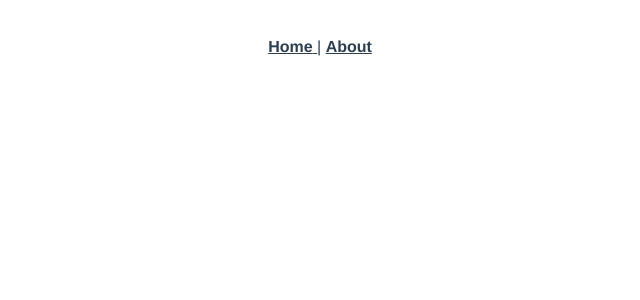
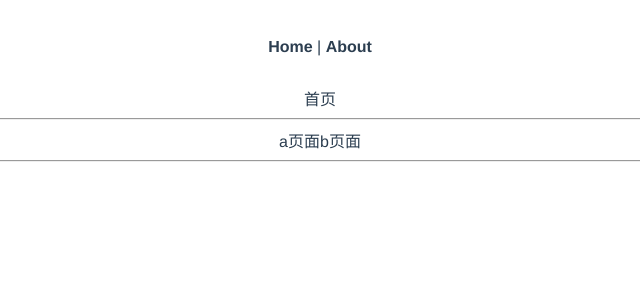
Before and after one commit to guodaStatham999/vueRouter-mySource, a Vue app in the folder vue3-router4/: page / in a window 1280 px wide. Shown: the top 300 px of the page, without its empty margins (320-960 px from the left). Built offline with nearby package versions, Linux system fonts and the light colour scheme.

Commit message:
13级11分钟

```diff
--- a/vue3-router4/src/views/Home.vue
+++ b/vue3-router4/src/views/Home.vue
@@ -21,5 +21,10 @@ export default {
   components: {
     HelloWorld,
   },
+  mounted() {
+    console.log(333);
+    console.log(this.$router)
+    console.log(this.$route)
+  },
 };
 </script>
--- a/vue3-router4/src/vue-router/index.js
+++ b/vue3-router4/src/vue-router/index.js
@@ -4,6 +4,15 @@ import {
 import {
     createWebHistory
 } from './history/html5'
+import {
+    ref,
+    shallowRef,
+    computed,
+    reactive,
+    unref
+} from 'vue'
+import {RouterLink} from './router-link'
+import {RouterView} from './router-view'
 
 // 数据处理 options.routes是用户的配置  难以理解,不好维护,用的时候也不方便
 // / => record{home}
@@ -14,69 +23,235 @@ import {
 // 当用户访问/a的时候 ,就可以去上面表格里去对比,需要渲染某个组件 => 当某个组件还是有父亲的时候,需要还继续查找父,然后渲染父的父. 直到没有父,渲染最外层,一层一层向内渲染.
 
 
+//
 function normalizeRouteRecord(record) {
     return {
         path: record.path, // 用户的路径,这块使用了状态机 解析路径的分数,算出匹配的规则
+        name: record.name,
         meta: record.meta || {},
         // parent:null, //
-        beforeEnter:record.beforeEnter,
-        name:record.name,
-        components:{
-            default:record.component // 循环
+        beforeEnter: record.beforeEnter,
+        components: {
+            default: record.component // 循环
         },
-        children: record.children
+        children: record.children || []
     }
 }
 
-// 格式化一个树
-function craeteRouterMatcher(routes) {
+// 创建一个匹配记录
+function createRouteRecordMatcher(record, parent) {
+    // record中的path 做一些修改 正则的情况,这里不处理正则的处理了
+    let matcher = {
+        path: record.path,
+        record, // record就是原始数据
+        parent,
+        children: []
+    }
+
+    if (parent) {
+        parent.children.push(matcher)
+    }
+
+    return matcher
+}
+
+
+
+// 格式化一个树,作为一个匹配记录
+function createRouterMatcher(routes) {
     // 整个数组都要遍历一遍,有孩子再继续遍历
     let matchers = []
 
-    function addRoute(route) {
-        let normalized = normalizeRouteRecord(route)
-        console.log(normalized);
-
+    function addRoute(route, parent = null) {
+        let normalizedRecord = normalizeRouteRecord(route) // 格式化为一个{}
+        if (parent) { // 如果有父亲,他的路径不能单独使用a  b... 而是 /a  /b
+            normalizedRecord.path = parent.path + normalizedRecord.path
+        }
+        let matcher = createRouteRecordMatcher(normalizedRecord, parent); // 记录的record就是自己
+        if ('children' in normalizedRecord) { // 对象查找 某属性是否在对象里
+            let children = normalizedRecord.children
+            for (let i = 0; i < children.length; i++) {
+                let chi = children[i];
+                addRoute(chi, matcher)
+                // addRoute(route)
+            }
+        }
+        matchers.push(matcher)
     }
     routes.forEach(route => addRoute(route));
 
+
+    function resolve(location){
+        // {path:/,matched:[HomeRecord]}
+        // {path:/a,matched:[HomeRecord,Arecord]} /a的情况下因为有孩子? 所以可以匹配出来两个吗?
+        // 根据对象location解析一个结果
+        let matched = []; // 存储链上的record,每个record是原始记录
+        let path = location.path;
+
+        let matcher =   matchers.find(m=>m.path === path); // matchers是外层的单数组
+
+        while(matcher){
+            matched.unshift(matcher.record); // matched是找他的父级,每次while循环找到以后,都像数组前面插入.就是他的父级
+            matcher = matcher.parent // 继续找父级,并且给matcher从新赋值
+        }
+
+        return {
+            path,
+            matched // 这里是要找到他自己,然后在沿着parent(他爸爸)向上查找,最后把所有的都找出来
+        }
+    }
+    return {
+        addRoute, // 这个是常用的方法,动态添加路由. 这个就是上面的addRoute的方法,只需要告诉是哪个路径,就可以添加到里面去-----------面试经常问-----------
+        // 路由权限,路由动态权限,都是用这个方法. 添加新的路由规则
+
+        resolve, // 这个是解析路由
+    }
+}
+
+// 响应式数据-定义的变量
+let START_LOCATION_NORMALIZED = { // 初始化路由系统中的默认参数
+    //  params,query,meta,name都是有的参数,但是目前只是实现path和matched
+    path: '/',
+    // params:{ // 路径参数
+    // },
+    // query:{ // 查询参数
+    // },
+    matched: [], // 当前路径匹配到的路径
+    // meta,
+    // name
 }
 
 function createRouter({
     history,
     routes
 }) { // 有两个参数,一个history,一个routes
-    console.log(history);
     let routerHistory = history;
     // let routerRoutes = routes; // 格式化路由的配置 => 需要拍平 /a => a组件 /b =>b组件
-    let matcher = craeteRouterMatcher(routes) // 格式化一个树
-    console.log(routes);
+    let matcher = createRouterMatcher(routes) // 格式化一个树
+
+    // 后续改变这个数据的value,就可以更新视图
+    let currentRoute = shallowRef(START_LOCATION_NORMALIZED); // shallow不会再次包裹里面的对象为proxy了
+
+    // 解析这个路径 有可能是字符串,有可能是对象 to='/' to={path:/}
+    function resolve(to){ // 使用的是外层的matcher里的resolve功能
+        if(typeof to =='string'){ // 如果是字符串,就把他们统一成为一个对象,这样后面方便编程序
+            return  matcher.resolve({path:to})
+        }else{
+            // 暂时写的都是字符串,不写对象的形式
+            return  matcher.resolve(to) // 如果是对象,就不用包裹起来
+
+        }
+    }
+
+    let ready;
+    function markAsReady(){ // 标记是否是第一次渲染,渲染完成后,就不会继续触发了
+        if(ready)return // 节流,只会初始化一次.
+        ready = true
+        routerHistory.listen((to)=>{ // 监听到路径变化(页面的前进后退点击事件)后,解析路径,判断路径,修改路径
+            let targetLocation = resolve(to); // 解析要去的路径, 可以匹配出多个父级
+            let from = currentRoute.value;
+            finalizeNavigation(targetLocation,from,true) // 在切换前进后退,是替换模式,不是push模式
+        })
+    }
+    function finalizeNavigation(to,from,replace){ // 来去,路由钩子
+        // 第一次就调用replace,第二次就是push,但是后来发现bug,一直使用push无法返回 原因: 是前进/后退的时候使用replace模式,才能前进后退. push无法使用前进后退
+        if(from === START_LOCATION_NORMALIZED|| replace){
+            routerHistory.replace(to.path)
+        }else{ // 第二次跳转要记录路径,使用push
+            routerHistory.push(to.path)
+        }
+        currentRoute.value = to; // 更新最新的路径,因为已经跳转了,要修改本地记录
+        console.log(currentRoute.value);
+
+
+
+        // 如果是初始化,还需要注入一个listen 去监听currentRoute.value,这样数据在前进/后退变化后,可以重新渲染视图
+        markAsReady()
+    }
+
+    function pushWithRedirect(to){
+        // 通过路径to 去匹配到对应的记录,更新currentRoute里的值
+        // 根据路径去做一个解析,解析出来路径
+        let targetLocation = resolve(to); // 解析出来要去的地方
+
+        let from = currentRoute.value; // 解析出来从哪里来
+        // 根据是不是第一次,来决定是push还是replace. 因为第一次使用push还要去掉/的初始化路径
+        finalizeNavigation(targetLocation,from)
+
+        // 可以实现路由的钩子, 在条赚钱我们可以做路由的拦截
+
+    }
+
+    function push(to){
+        return pushWithRedirect(to)
+    }
+
     let router = {
+        push,
+        replace(){
+
+        },
         // 路由的核心是: 页面切换,重新渲染
         install(app) { // 传入一个app,
-            console.log(app, '路由的安装');
+
+
+            // 兼容vue2的写法
+            app.config.globalProperties.$router = router; // 放入的是本身let router =
+            Object.defineProperty(app.config.globalProperties,'$route',{
+                enumerable:true,
+                get:()=>unref(currentRoute) // 把ref里的值结构出来使用
+                // get:()=>currentRoute.value // 常规写法
+            })
+
+
+
+            let reactiveRoute = {} // 这个就是$route?
+            for (let key in START_LOCATION_NORMALIZED) {
+                reactiveRoute[key] = computed(() => currentRoute.value[key]) // 计算属性必须基于一个响应式属性,所以只有上面shallowRef以后才能使用computed
+            }
+
+            // vue3的provide是可以把响应式数据提供到组件上,所有子组件只需要inject就可以使用
+            app.provide('router',router)
+            app.provide('route location',reactive(reactiveRoute)) // 名字叫啥都行,只要inject的时候名字对应就可以
+
 
 
             // 路由初始化挂载需要有router-link和router-view两个全局组件,所以在此处挂载
-            app.component("RouterLink", {
-                setup: (props, {
-                    slots,
-                    attrs,
-                    emit,
-                    expose
-                }) => () => < a href = "" > {
-                    slots.default && slots.default()
-                } < /a>
-            })
-            app.component("RouterView", {
-                setup: (props, {
-                    slots,
-                    attrs,
-                    emit,
-                    expose
-                }) => () => < div > < /div>
-            })
+            app.component("RouterLink", RouterLink
+            // { // 这些是原生使用方法
+            //     setup: (props, {
+            //         slots,
+            //         attrs,
+            //         emit,
+            //         expose
+            //     }) => () => < a > {
+            //         slots.default && slots.default()
+            //     } </a>
+            // }
+            )
+            app.component("RouterView",
+            RouterView
+            // {
+            //     setup: (props, {
+            //         slots,
+            //         attrs,
+            //         emit,
+            //         expose
+            //     }) => () => < div > </div>
+            // }
+            )
+
+            if(currentRoute.value === START_LOCATION_NORMALIZED){
+                // 如果是一样,代表是初始化
+                // 默认第一次的时候,让他做一次跳转
+                push(routerHistory.location) // 初始化通过路由系统进行一次跳转,发生匹配
+            }
+
+
             // 后续还有逻辑
+
+            // 前面是匹配规则,真正的匹配还是需要实现的
+            // 解析路径 ,Router-link router-view 实现 2. 页面的钩子
         }
     }
     return router
--- /dev/null
+++ b/vue3-router4/src/vue-router/router-link.js
@@ -0,0 +1,30 @@
+import {h,inject} from 'vue'
+
+function useLink(props){
+    let router =  inject('router') // --- 有个报错,说是必须放在setup里,原本在navigate里的.放到外面就可以了..不太懂  inject() can only be used inside setup() or functional components.
+    function navigate(){ // 这里要出发路由的跳转
+        // 如何出发路由的跳转? => index.js下有app.provider已经提供了,这里是直接用了注入
+        // console.log('点击');
+       router.push(props.to)
+    }
+    return {
+        navigate
+    }
+}
+export let RouterLink = {
+    name:'RouterLink', // 因为是个组件,所以必须要有名字
+    props:{
+        to:{
+            type:[String,Object],
+            qreuire:true
+        }
+    },
+    setup(props,{slots}){
+        let link = useLink(props)
+        return ()=>{ // 这个是渲染节点
+            return h('a',{
+                onClick:link.navigate
+            },slots.default&&slots.default()) // router-link就是一个a标签
+        }
+    }
+}
--- /dev/null
+++ b/vue3-router4/src/vue-router/router-view.js
@@ -0,0 +1,30 @@
+import {h,inject,provide,computed} from 'vue'
+
+
+export let RouterView = {
+    name:'RouterView', // 因为是个组件,所以必须要有名字
+    props:{
+        name:{
+            // 正常是有的,本次不考虑
+        }
+    },
+    setup(props,{slots}){
+        // -------这块整体逻辑是
+        let depth = inject('depth',0) // inject如果取不到这个值,这个值就是0
+        let injectRoute = inject('route location') // inject只能在setup里使用
+        console.log(injectRoute);
+        let matchedRouteRef =  computed(()=>injectRoute.matched[depth]) // 不用computed的话,后面用就是个固定值了,失去响应性
+        provide('depth',depth + 1); // 在儿子层渲染的时候,就会知道刚才是第一层
+        return ()=>{ // 这个是渲染节点
+            // injectRoute在setup里使用,每次都是最新值
+            // matched => [home,a] 多个组件s
+            console.log(injectRoute.matched);
+            let matchRoute = matchedRouteRef.value; // 这个是ref,是动值
+            let viewComponent =matchRoute&&matchRoute.components.default
+            if(!viewComponent){ // 如果没有这个值
+                return slots.default && slots.default()
+            }
+            return h(viewComponent)
+        }
+    }
+}
```
Also changed, not shown: vue3-router4/src/vue-router/history/html5.js (+5 -6 lines), 2 other files (tests, documents, lock files or other folders).
